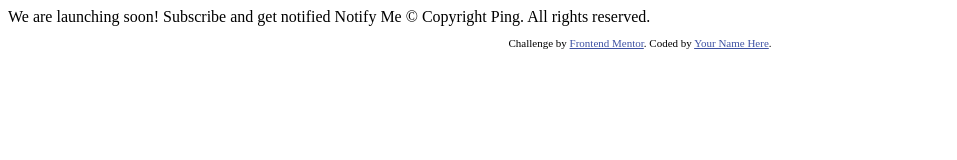
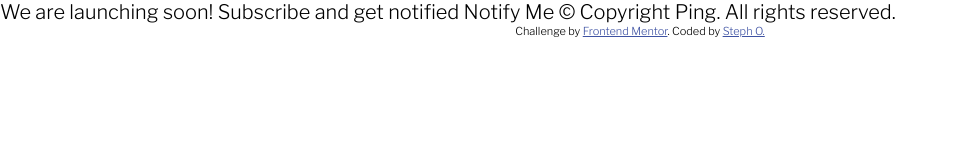
Before and after one commit to stephorc/ping-coming-soon-page, a plain HTML site: page index.html in a window 1280 px wide. Shown: the whole page, without its empty margins (0-957 px from the left). Drawn offline with nearby package versions, Linux system fonts and the light colour scheme.

Commit message:
Added links and metas to index.html. Added style.css w/ common styles.

```diff
--- a/index.html
+++ b/index.html
@@ -2,17 +2,23 @@
 <html lang="en">
 <head>
   <meta charset="UTF-8">
-  <meta name="viewport" content="width=device-width, initial-scale=1.0"> <!-- displays site properly based on user's device -->
-
-  <link rel="icon" type="image/png" sizes="32x32" href="./images/favicon-32x32.png">
+  <meta name="viewport" content="width=device-width, initial-scale=1.0">
+  <meta name="author" content="Steph O.">
+  <meta name="description" content="This webpage is my (html/css) solution to Frontend Mentor's Testimonials Grid Section Challenge.">
 
   <title>Frontend Mentor | Ping coming soon page</title>
 
-  <!-- Feel free to remove these styles or customise in your own stylesheet 👍 -->
-  <style>
-    .attribution { font-size: 11px; text-align: center; }
-    .attribution a { color: hsl(228, 45%, 44%); }
-  </style>
+  <!-- Flavicon & External Sheet -->
+  <link rel="icon" type="image/png" sizes="32x32" href="./images/favicon-32x32.png">
+  <link rel="stylesheet" href="style.css">
+
+  <!-- Google Fonts -->
+  <link rel="preconnect" href="https://fonts.googleapis.com">
+  <link rel="preconnect" href="https://fonts.gstatic.com" crossorigin>
+  <link href="https://fonts.googleapis.com/css2?family=Libre+Franklin:wght@300;600;700&display=swap" rel="stylesheet">
+
+  <!-- FontAwesome CDN -->
+  <link rel="stylesheet" href="https://cdnjs.cloudflare.com/ajax/libs/font-awesome/6.0.0/css/all.min.css" integrity="sha512-9usAa10IRO0HhonpyAIVpjrylPvoDwiPUiKdWk5t3PyolY1cOd4DSE0Ga+ri4AuTroPR5aQvXU9xC6qOPnzFeg==" crossorigin="anonymous" referrerpolicy="no-referrer" />
 </head>
 <body>
 
@@ -27,7 +33,7 @@
   <footer>
     <p class="attribution">
       Challenge by <a href="https://www.frontendmentor.io?ref=challenge" target="_blank">Frontend Mentor</a>.
-      Coded by <a href="#">Your Name Here</a>.
+      Coded by <a href="https://github.com/stephorc/testimonials-grid-section" target="_blank">Steph O.</a>
     </p>
   </footer>
 </body>
--- /dev/null
+++ b/style.css
@@ -0,0 +1,28 @@
+/* ----------Common Styles---------- */
+
+*,
+*::before,
+*::after { box-sizing: border-box; }
+
+html { font-size: 62.5%; }
+
+body {
+  margin: 0;
+  padding: 0;
+  font-size: 2rem;
+  font-family: 'Libre Franklin', sans-serif;
+}
+
+h1,
+p {
+  margin: 0;
+  padding: 0;
+}
+
+
+/* ----------Main Page Layout & Colors---------- */
+
+/* ----------Footer---------- */
+
+.attribution { font-size: 11px; text-align: center; }
+.attribution a { color: hsl(228, 45%, 44%); }
```
